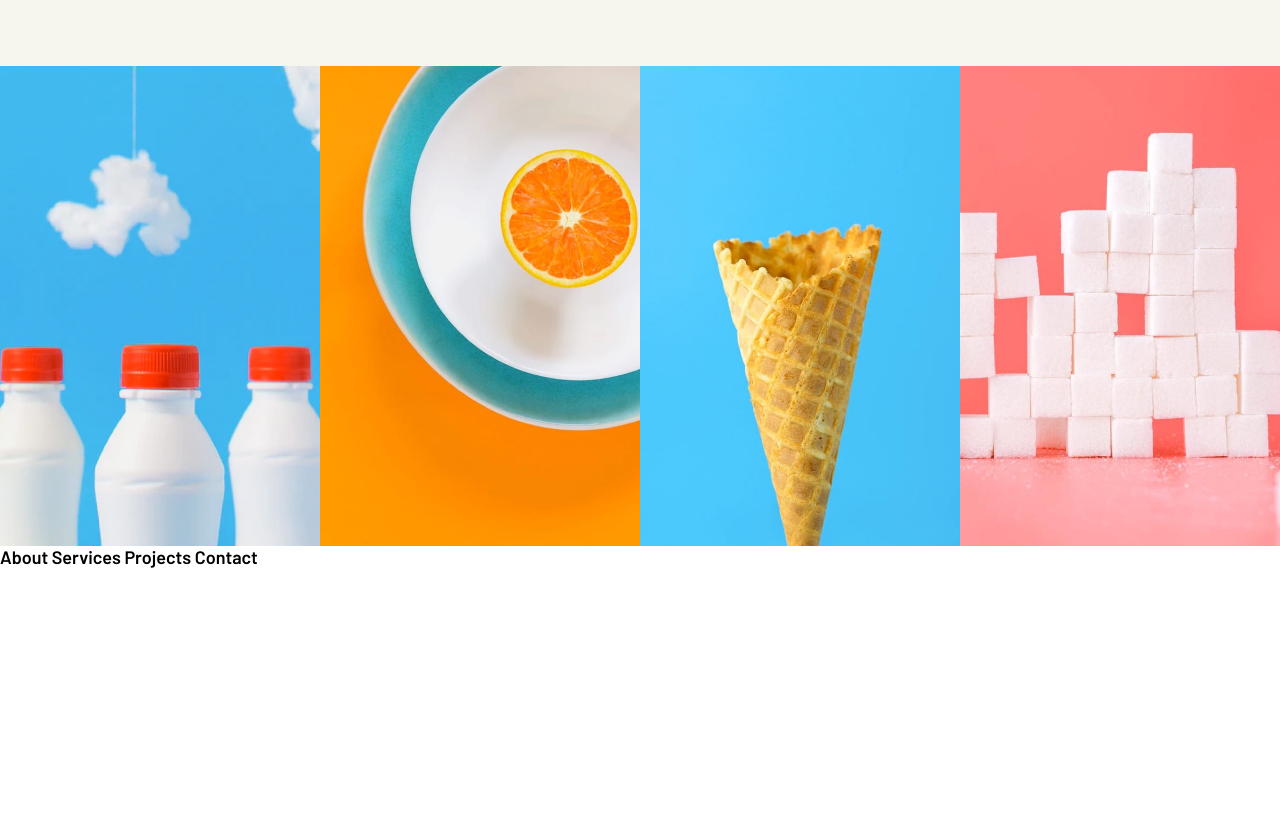
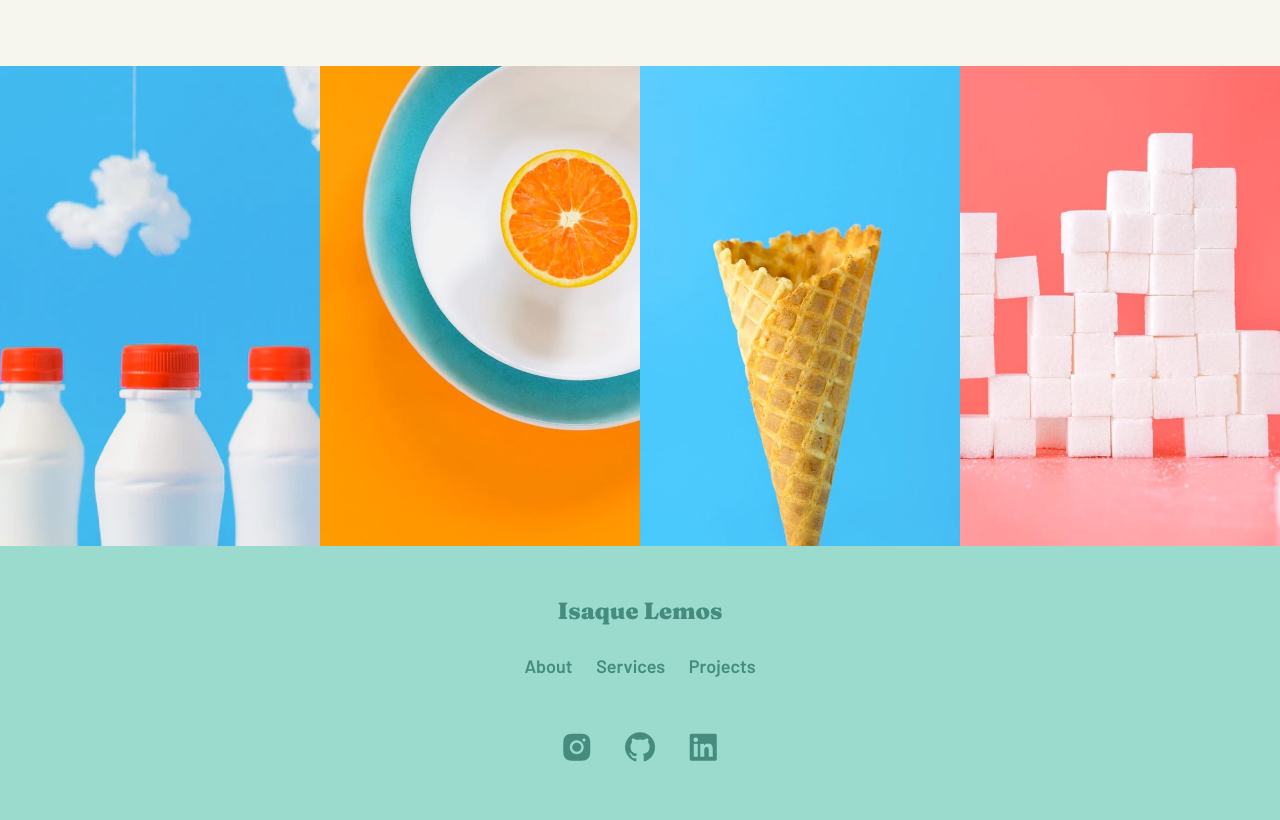
Before and after one commit to IsaqueLemos/SunnysideAgency, a plain HTML site: page index.html in a window 1280 px wide. Shown: the part 3484-4304 px from the top of the page. Before the commit the page ends 4052 px from the top, so only its background shows below. Drawn offline with nearby package versions, Linux system fonts and the light colour scheme.

Commit message:
Criação do Rodapé Closes #4 #5

```diff
--- a/index.html
+++ b/index.html
@@ -3,6 +3,7 @@
 <head>
   <meta charset="UTF-8">
   <meta name="viewport" content="width=device-width, initial-scale=1.0">
+  <link href='https://unpkg.com/boxicons@2.1.1/css/boxicons.min.css' rel='stylesheet'>
   <link rel="stylesheet" href="style.css" type="text/css">
   <title>Sunnyside Agency</title>
 
@@ -110,10 +111,33 @@
     </section>
   </main>
 
-  About
-  Services
-  Projects
-  Contact
+  <footer>
+    <div class="footer-logo">
+      Isaque Lemos
+    </div>
+    <ul class="footer-menu">
+      <li><a href="#">About</a></li>
+      <li><a href="#">Services</a></li>
+      <li><a href="#">Projects</a></li>
+    </ul>
+    <ul class="footer-social">
+      <li>
+        <a href="https://www.instagram.com/isaquelemoss" target="_blank">
+          <i class='bx bxl-instagram-alt'></i>
+        </a>
+      </li>
+      <li>
+        <a href="https://github.com/isaquelemos" target="_blank">
+          <i class='bx bxl-github'></i>
+        </a>
+      </li>
+      <li>
+        <a href="https://www.linkedin.com/in/isaquelemos" target="_blank">
+          <i class='bx bxl-linkedin-square'></i>
+        </a>
+      </li>
+    </ul>
+  </footer>
 
 
 <script src="script.js"></script>
--- a/style.css
+++ b/style.css
@@ -334,6 +334,51 @@ nav ul li a:hover {
     background-image: url(images/desktop/image-gallery-sugarcubes.jpg);
 }
 
+/* Footer styling */
+footer {
+    display: flex;
+    flex-direction: column;
+    align-items: center;
+    width: 100%;
+    background-color: hsl(168, 47%, 73%);
+    padding: 50px;
+    color: var(--Dark-moderate);
+}
+
+.footer-logo {
+    font-family: 'Fraunces', cursive;
+    font-size: 1.3em;
+    font-weight: 900;
+}
+
+.footer-menu, .footer-social {
+    list-style: none;
+    text-align: center;
+}
+
+.footer-menu a, .footer-social a {
+    text-decoration: none;
+    color: var(--Dark-moderate);
+    transition: color 300ms ease-in-out;
+}
+
+.footer-menu li, .footer-social li {
+    margin: 0 10px;
+    display: inline-block;
+}
+
+.footer-menu a:hover, .footer-social a:hover {
+    color: var(--White);
+}
+
+.footer-menu {
+    margin: 30px 0 50px;
+}
+
+.footer-social {
+    font-size: 2em;
+}
+
 @media screen and (max-width: 720px) {
 
     /* Head */
@@ -493,4 +538,9 @@ nav ul li a:hover {
     .header-content img {
         margin-top: 50px;
     }
+
+    /* Footer menu margin */
+    .footer-menu li {
+        margin: 4px;
+    }
 }
```
